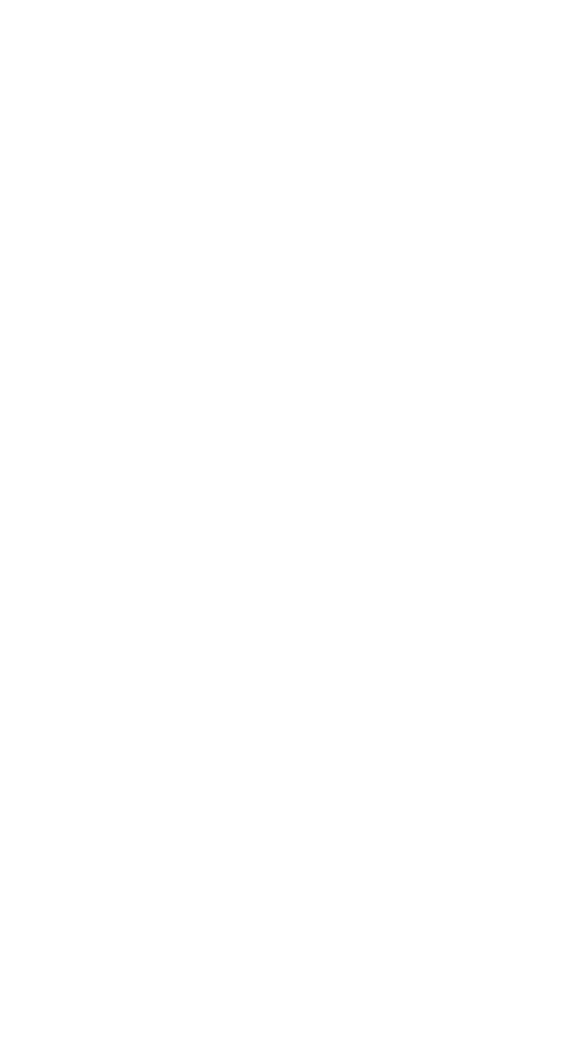
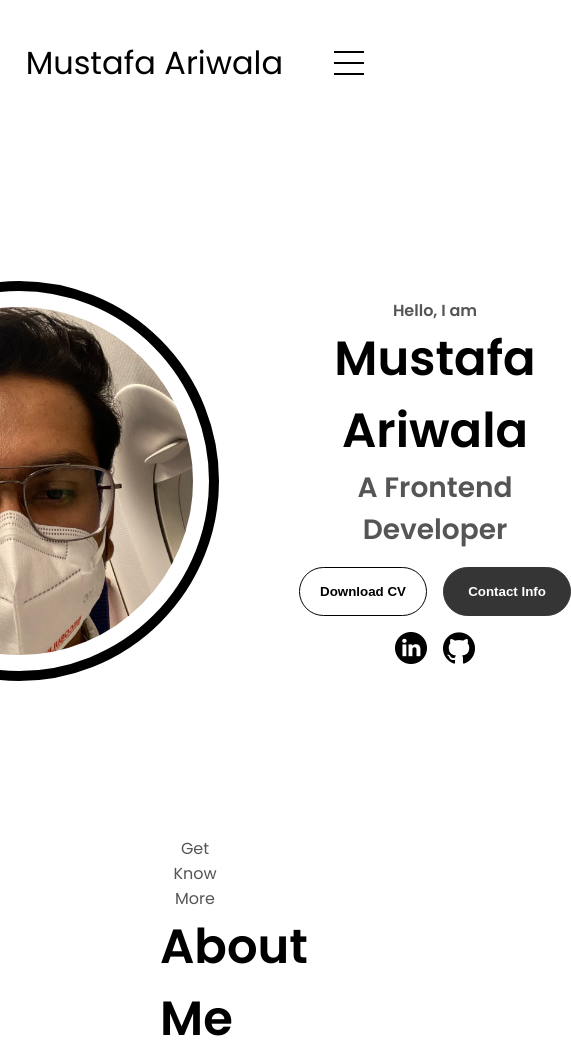
Before and after one commit to itz1electus/mufasa_portfolio, a plain HTML site: page index.html in a window 390 px wide. Shown: the whole page, 571 px wide, since content can reach past the window. Before the commit the page ends 844 px from the top, so only its background shows below. Drawn offline with Linux system fonts and the light colour scheme.

Commit message:
Initialized navbar and first section

```diff
--- a/index.html
+++ b/index.html
@@ -1,11 +1,73 @@
 <!DOCTYPE html>
 <html lang="en">
+
 <head>
     <meta charset="UTF-8">
     <meta name="viewport" content="width=device-width, initial-scale=1.0">
     <title>Mustafa's Portfolio</title>
+    <link rel="stylesheet" href="styles.css">
+    <link rel="stylesheet" href="media_queries.css">
+    <style>
+        @import url('https://fonts.googleapis.com/css2?family=Poppins:wght@300;400;500;600&display=swap');
+    </style>
 </head>
+
 <body>
 
+    <nav class="desktop-nav" id="home">
+        <div class="logo"><a href="#home">Mustafa Ariwala</a></div>
+        <ul class="nav-links">
+            <li><a href="#about">About Me</a></li>
+            <li><a href="#experience">My Experience</a></li>
+            <li><a href="#projects">My Projects</a></li>
+            <li><a href="#contact">My Contact</a></li>
+        </ul>
+    </nav>
+    <nav class="hamburger-nav" id="home-hamburger">
+        <div class="logo"><a href="#home">Mustafa Ariwala</a></div>
+        <div class="hamburger-menu">
+            <div class="hamburger-icon" onclick="toggleMenu()">
+                <span></span>
+                <span></span>
+                <span></span>
+            </div>
+            <div class="menu-links">
+                <li><a href="#about" onclick="toggleMenu()">About Me</a></li>
+                <li><a href="#experience" onclick="toggleMenu()">My Experience</a></li>
+                <li><a href="#projects" onclick="toggleMenu()">My Projects</a></li>
+                <li><a href="#contact" onclick="toggleMenu()">My Contact</a></li>
+            </div>
+        </div>
+    </nav>
+
+    <section class="profile">
+        <div class="section__pic-container">
+            <img src="./assets/profile_pic1.jpg" alt="Mustafa's Profile Icon">
+        </div>
+        <div class="section__text">
+            <p class="section__text__p1">Hello, I am</p>
+            <h1 class="title">Mustafa Ariwala</h1>
+            <p class="section__text__p2">A Frontend Developer</p>
+            <div class="btn-container">
+                <button class="btn btn-color-2" onclick="window.open('./assets/resume.pdf')">Download CV</button>
+                <button class="btn btn-color-1" onclick="location.href='./#contact'">Contact Info</button>
+            </div>
+            <div class="socials-container">
+                <img src="./assets/linkedin.png" alt="LinkedIn icon" class="icon"
+                    onclick="location.href='https://www.linkedin.com/in/mustafa-ariwala-a5baa2193/'">
+                <img src="./assets/github.png" alt="LinkedIn icon" class="icon"
+                    onclick="location.href='https://github.com/itz1electus'">
+            </div>
+        </div>
+    </section>
+
+    <section class="about" id="about">
+        <p class="section__text__p1">Get Know More</p>
+        <h1 class="title">About Me</h1>
+    </section>
+
+
+    <script src="script.js"></script>
 </body>
+
 </html>
--- a/media_queries.css
+++ b/media_queries.css
@@ -0,0 +1,9 @@
+@media screen and (max-width: 1200px) {
+    .desktop-nav {
+        display: none;
+    }
+
+    .hamburger-nav {
+        display: flex;
+    }
+}
--- a/script.js
+++ b/script.js
@@ -0,0 +1,6 @@
+function toggleMenu() {
+    const menu = document.querySelector(".menu-links");
+    const icon = document.querySelector(".hamburger-icon");
+    menu.classList.toggle("open");
+    icon.classList.toggle("open");
+}
--- a/styles.css
+++ b/styles.css
@@ -0,0 +1,272 @@
+/* GENERAL */
+* {
+    margin: 0;
+    padding: 0;
+}
+
+html {
+    scroll-behavior: smooth;
+}
+
+body {
+    font-family: "Poppins", sans-serif;
+}
+
+p {
+    color: rgb(85, 85, 85);
+}
+
+/* TRANSITION */
+a, .btn {
+    transition: all 300ms ease;
+}
+
+/* DESKTOP NAV */
+nav, .nav-links {
+    display: flex;
+}
+
+nav {
+    justify-content: space-around;
+    align-items: center;
+    height: 15vh;
+}
+
+.nav-links {
+    gap: 2rem;
+    list-style: none;
+    font-size: 1.5rem;
+}
+
+.nav-links a {
+    color: black;
+    text-decoration: none;
+    text-decoration-color: white;
+}
+
+.nav-links a:hover {
+    color: grey;
+    text-decoration: underline;
+    text-underline-offset: 1rem;
+    text-decoration-color: rgb(181, 181, 181);
+}
+
+.logo {
+    font-size: 2rem;
+}
+ .logo a {
+    text-decoration: none;
+    text-decoration-color: white;
+    color: black;
+}
+
+/* HAMBURGER MENU */
+.menu-links a {
+    color: black;
+    text-decoration: none;
+    text-decoration-color: white;
+    display: block;
+    padding: 10px;
+    text-align: center;
+    font-size: 1.5rem;
+    color: black;
+    transition: all 0.3 ease-in-out;
+}
+
+.menu-links a:hover {
+    color: grey;
+    text-decoration: underline;
+    text-underline-offset: 1rem;
+    text-decoration-color: rgb(181, 181, 181);
+}
+
+.hamburger-nav {
+    display: none;
+}
+
+.hamburger-nav a {
+    text-decoration: none;
+    text-decoration-color: white;
+    color: black;
+}
+
+.hamburger-menu {
+    display: inline-block;
+    position: relative;
+}
+
+.hamburger-icon {
+    display: flex;
+    flex-direction: column;
+    justify-content: space-between;
+    height: 24px;
+    width: 30px;
+    cursor: pointer;
+}
+
+.hamburger-icon span {
+    width: 100%;
+    height: 2px;
+    background-color: black;
+    transition: all 0.3 ease-in-out;
+}
+
+.menu-links {
+    position: absolute;
+    top: 100%;
+    right: 0;
+    background-color: white;
+    width: fit-content;
+    max-height: 0;
+    overflow: hidden;
+    transition: all 0.3 ease-in-out;
+}
+
+.menu-links li {
+    list-style: none;
+}
+
+.menu-links.open {
+    max-height: fit-content;
+}
+
+.hamburger-icon.open span:first-child {
+    transform: rotate(45deg) translate(10px, 5px);
+}
+
+.hamburger-icon.open span:nth-child(2) {
+    opacity: 0;
+}
+
+.hamburger-icon.open span:last-child {
+    transform: rotate(-45deg) translate(10px, -5px);
+}
+
+.hamburger-icon span:first-child {
+    transform: none;
+}
+
+.hamburger-icon span:first-child {
+    opacity: 1;
+}
+
+.hamburger-icon span:first-child {
+    transform: none;
+}
+
+/* SECTIONS */
+section {
+    padding-top: 4vh;
+    height: 96vh;
+    margin: 0 10rem;
+    box-sizing: border-box;
+    min-height: fit-content;
+}
+
+.section-container {
+    display: flex;
+}
+
+/* PROFILE SECTION */
+.profile {
+    display: flex;
+    justify-content: center;
+    gap: 5rem;
+    height: 80vh;
+}
+
+.section__pic-container {
+    display: flex;
+    height: 400px;
+    width: 400px;
+    margin: auto 0;
+}
+
+.section__pic-container img {
+    border-radius: 400px;
+    padding: 1rem;
+    border: 10px solid black
+}
+
+.section__text {
+    align-self: center;
+    text-align: center;
+}
+
+.section__text p {
+    font-weight: 600;
+}
+
+.section__text__p1 {
+    text-align: center;
+}
+
+.section__text__p2 {
+    font-size: 1.75rem;
+    margin-bottom: 1rem;
+}
+
+.title {
+    font-size: 3rem;
+    text-align: center;
+}
+
+.socials-container {
+    display: flex;
+    justify-content: center;
+    margin-top: 1rem;
+    gap: 1rem;
+}
+
+/* ICON */
+.icon {
+    cursor: pointer;
+    height: 2rem;
+}
+
+/* BUTTONS */
+.btn-container {
+    display: flex;
+    justify-content: center;
+    gap: 1rem;
+}
+
+.btn {
+    font-weight: 600;
+    transition: all 300ms ease;
+    padding: 1rem;
+    width: 8rem;
+    border-radius: 2rem;
+    outline: none;
+    border: none;
+}
+
+.btn-color-1, .btn-color-2 {
+    border: rgb(53, 53, 53), 0.1rem, solid
+}
+
+.btn-color-1:hover, .btn-color-2:hover {
+    cursor: pointer;
+}
+
+.btn-color-1, .btn-color-2:hover {
+    background: rgb(53, 53, 53);
+    color: white;
+}
+
+.btn-color-1:hover {
+    background: rgb(0, 0, 0);
+}
+
+.btn-color-2 {
+    background: none;
+    border: 0.1rem solid black;
+}
+
+.btn-color-2:hover {
+    border: 0.1rem, solid rgb(255, 255, 255);
+}
+
+.btn-container {
+
+}
```
Also changed, not shown: assets/profile_pic1.jpg (added), assets/profile_pic2.jpg (added), assets/profile_pic3.JPG (added), 1 other file.
